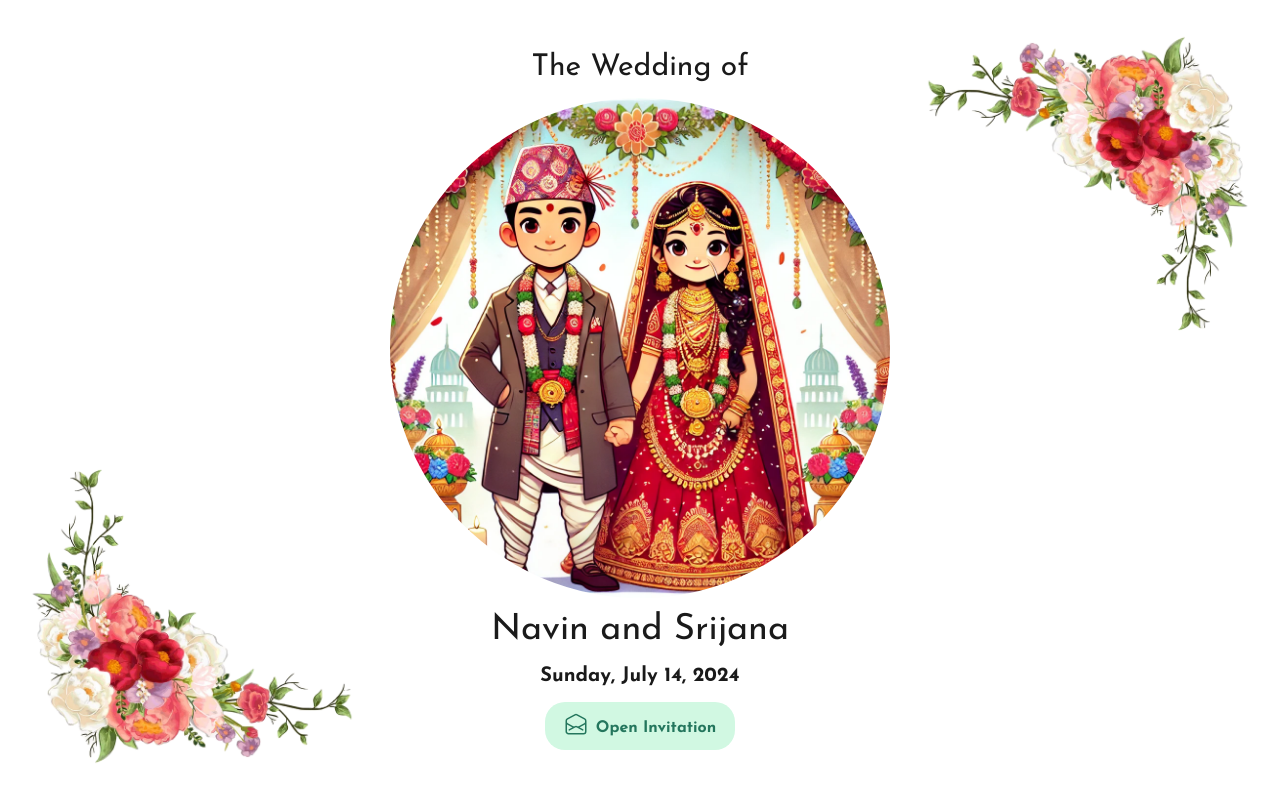
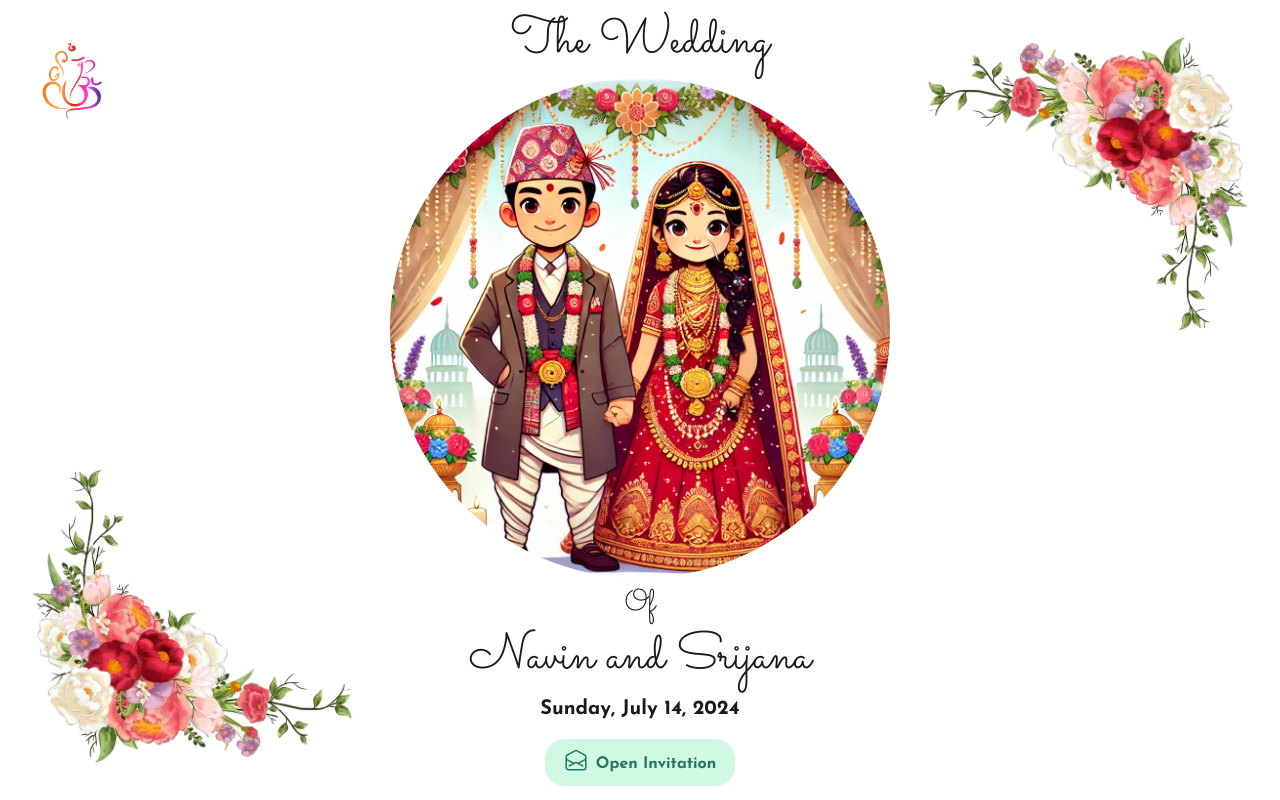
Before and after one commit to ubr0n/weddingrsvp, a React (Vite) app: page / in a window 1280 px wide. Built offline with nearby package versions, Linux system fonts and the light colour scheme.

Commit message:
added photoes

```diff
--- a/src/components/Invitation.tsx
+++ b/src/components/Invitation.tsx
@@ -1,6 +1,8 @@
 import React from "react";
 import coupleImage from "../assets/nepalicouple.png";
+import ganesh from "../assets/ganesh2.png";
 import Confetti from "./Cnnfetti";
+
 type Props = {
   setInvitationOpened: React.Dispatch<React.SetStateAction<boolean>>;
   setShowConfetti: React.Dispatch<React.SetStateAction<boolean>>;
@@ -13,18 +15,24 @@ const Invitation = ({ setInvitationOpened, setShowConfetti }: Props) => {
     setTimeout(() => setShowConfetti(true), 1000); // Reset confetti after 5 seconds
   };
   return (
-    <div className="flex flex-col items-center justify-center gap-3">
-      <h1 className="text-3xl">The Wedding of</h1>
+    <div className="relative  flex flex-col items-center justify-center gap-2">
+      <img
+        src={ganesh}
+        alt="gamesh img"
+        className="fixed top-10 left-10 h-[80px]"
+      />
+      <h1 className="font-cursive">The Wedding</h1>
       <img
         src={coupleImage}
         alt="couple image"
-        className="aspect-square h-[250px] md:h-[500px] transition-all duration-1000 ease-in-out rounded-full"
+        className="aspect-square h-[230px] md:h-[500px] transition-all duration-1000 ease-in-out rounded-full"
       />
-      <h1 className="text-4xl">Navin and Srijana</h1>
+      <h1 className="text-3xl font-cursive">Of</h1>
+      <h1 className="font-cursive">Navin and Srijana</h1>
       <h2 className="font-bold text-xl">Sunday, July 14, 2024</h2>
       <button
         onClick={handleButtonClick}
-        className="text-[#24765d] bg-[#d1f8e2] border-none outline-none rounded-[20px] flex gap-2 justify-center font-bold z-10"
+        className="text-[#24765d] bg-[#d1f8e2] border-none outline-none rounded-[20px] flex gap-2 justify-center font-bold z-10 mt-2"
       >
         <svg
           xmlns="http://www.w3.org/2000/svg"
```
Also changed, not shown: src/assets/ganesh2.png (added).
